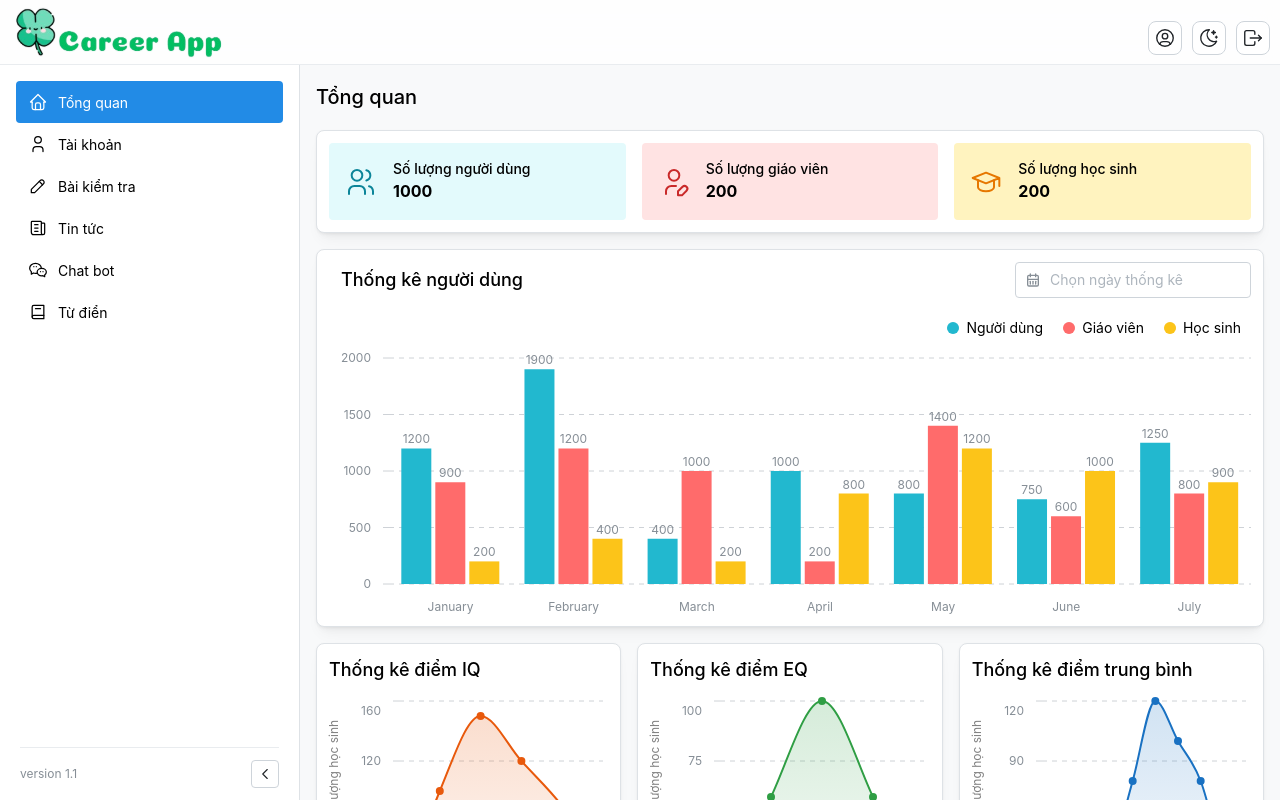
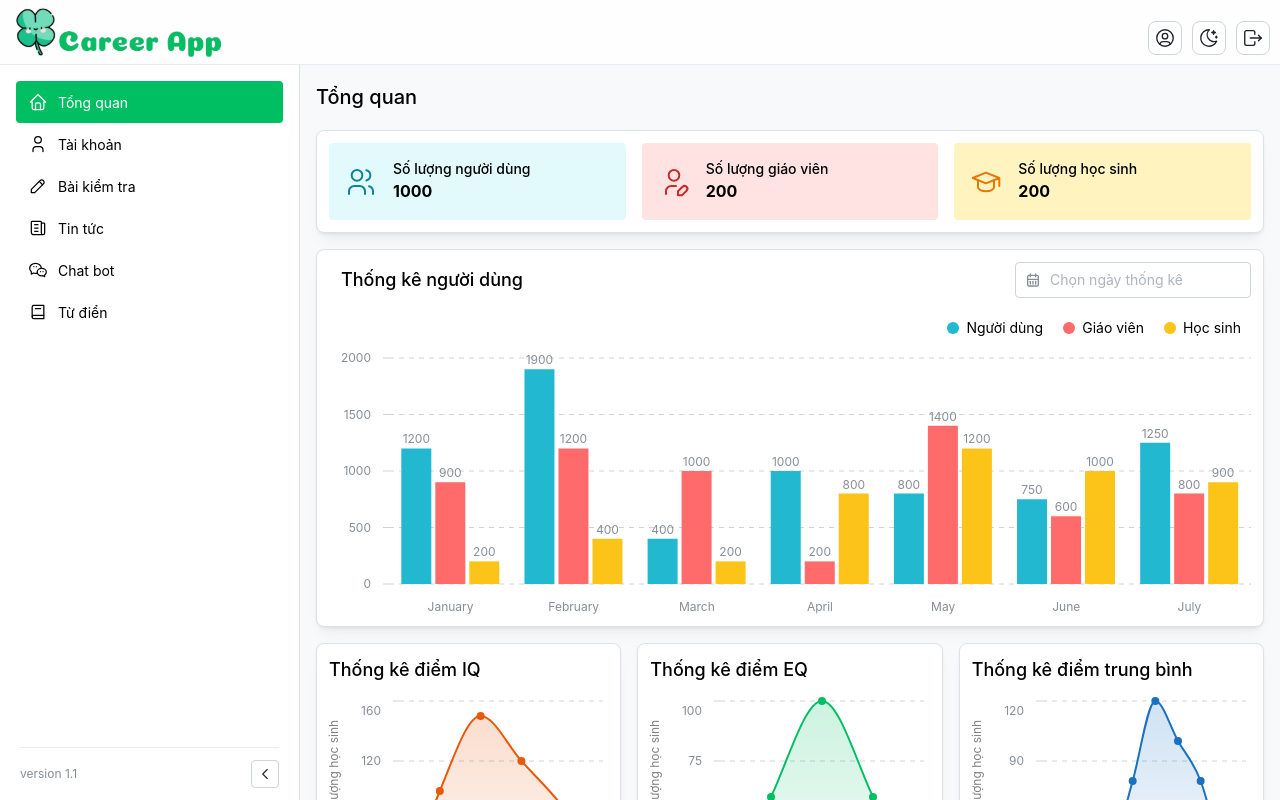
Before and after one commit to Tien25012003/career-app-fe-admin, a React (Vite) app: page / in a window 1280 px wide. Shown: the top 800 px of the page. Built offline with nearby package versions, Linux system fonts and the light colour scheme.

Commit message:
[DP] Fix Color Scheme

```diff
--- a/src/ThemeProvider.tsx
+++ b/src/ThemeProvider.tsx
@@ -15,6 +15,22 @@ export const theme: MantineThemeOverride = {
       textOverflow: 'ellipsis',
     },
   },
+  colors: {
+    green: [
+      '#00BF63',
+      '#dff8c3',
+      '#77daba',
+      '#00BF63',
+      '#00BF63',
+      '#fdf278',
+      '#00BF63', // primary
+      '#00BF63',
+      '#00BF63',
+      '#e2f0f6',
+    ],
+    ...(MantineProvider.defaultProps?.theme?.colors || {}),
+  },
+  primaryColor: 'green',
 };
 interface ThemeProviderProps {
   children: React.ReactNode;
@@ -28,7 +44,7 @@ export function ThemeProvider({ children }: ThemeProviderProps) {
       withGlobalClasses
       withNormalizeCSS
       theme={{ ...theme, colorScheme }}
-      forceColorScheme='light'
+      //forceColorScheme='light'
     >
       {children}
     </MantineProvider>
```
